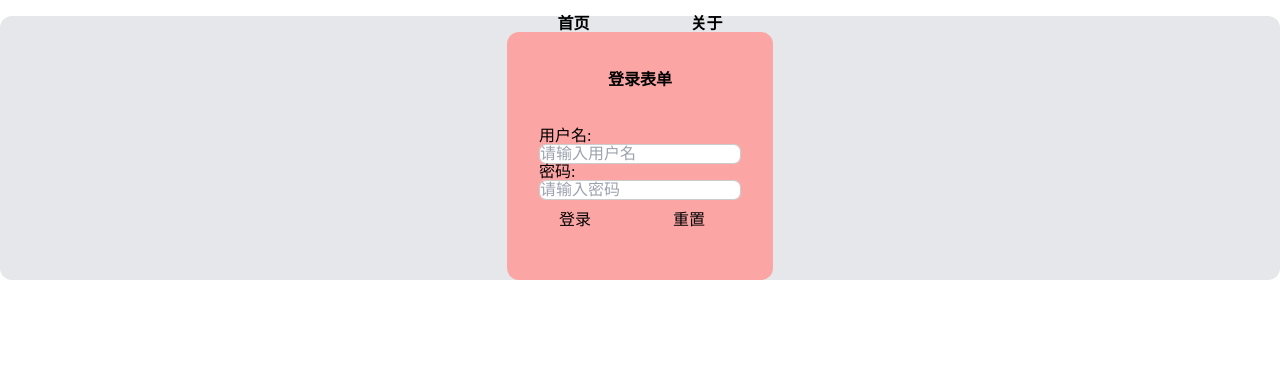
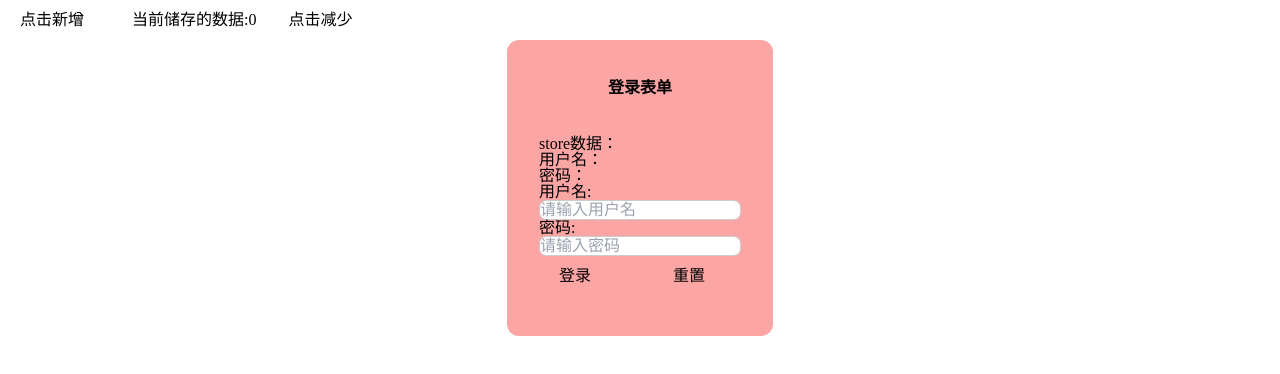
Before and after one commit to SlowDrunk/react_study, a React (Create React App) app in the folder my-react/: page /login in a window 1280 px wide. Shown: the top 374 px of the page. Built offline with nearby package versions, Linux system fonts and the light colour scheme.

Commit message:
feat: 新增redux案例，这里用的是redux toolkit原本用法请看官网

```diff
--- a/my-react/package.json
+++ b/my-react/package.json
@@ -4,6 +4,7 @@
   "private": true,
   "dependencies": {
     "@craco/craco": "^7.1.0",
+    "@reduxjs/toolkit": "^2.0.1",
     "@testing-library/jest-dom": "^5.17.0",
     "@testing-library/react": "^13.4.0",
     "@testing-library/user-event": "^13.5.0",
@@ -12,7 +13,9 @@
     "axios": "^1.6.2",
     "react": "^18.2.0",
     "react-dom": "^18.2.0",
+    "react-redux": "^9.0.4",
     "react-scripts": "5.0.1",
+    "redux": "^5.0.1",
     "swiper": "^11.0.5",
     "typescript": "^5.3.3",
     "web-vitals": "^2.1.4"
--- a/my-react/src/App.tsx
+++ b/my-react/src/App.tsx
@@ -5,19 +5,25 @@
 // import Tabs from "@/cases/Tabs/Tabs";
 // import TodoListControled from "@/cases/todoList/TodoListControled.tsx";
 // import FtoC from "./components/FtoC";
-// import TestLoginForm from "./components/TestLoginForm";
+import TestLoginForm from "./components/TestLoginForm";
 // import PubAndSub from "./components/PubAndSub";
 // import LifeCircel from "./components/LifeCircel";
 // import SwiperDemo from "@/cases/swierDemo/SwiperDemo";
 // import FunctionComUseState from "./components/FunctionComUseState";
 // import UseEffectTest from "@/components/UseEffectTest"
-import TodoListReducer from '@/cases/todoList/TodoListReducer'
+// import TodoListReducer from '@/cases/todoList/TodoListReducer'
+import ReduxCount from '@/components/ReduxCount'
+import { Provider } from 'react-redux'
+import store from './redux';
 
 function App() {
   return (
     <div className="w-full h-full">
       <div className="flex flex-col">
-        <TodoListReducer></TodoListReducer>
+        <Provider store={store}>
+          <ReduxCount></ReduxCount>
+          <TestLoginForm></TestLoginForm>
+        </Provider>
       </div>
     </div>
   );
--- /dev/null
+++ b/my-react/src/components/ReduxCount.tsx
@@ -0,0 +1,14 @@
+import { incremented, decremented } from '@/redux/reducers/CountReducer'
+import { useSelector, useDispatch } from 'react-redux'
+
+export default function ReduxCount() {
+    const dispatch = useDispatch()
+    const storeValue = useSelector((state: any) => state.counter.value)
+    return (
+        <div className='flex flex-row items-center gap-3'>
+            <button className='bg-[#1677ff] h-[40px] mr-4 text-[#ffffff]  px-5 py-3 rounded-xl flex items-center justify-center' onClick={() => dispatch(incremented())}>点击新增</button>
+            <span>当前储存的数据:{storeValue}</span>
+            <button className='bg-[#1677ff] h-[40px] mr-4 text-[#ffffff]  px-5 py-3 rounded-xl flex items-center justify-center' onClick={() => dispatch(decremented())}>点击减少</button>
+        </div>
+    )
+}
--- a/my-react/src/components/TestLoginForm.tsx
+++ b/my-react/src/components/TestLoginForm.tsx
@@ -1,35 +1,42 @@
+/* eslint-disable @typescript-eslint/no-useless-constructor */
 import React, { Component } from 'react'
+// 引入对应的Reducer
+import { setUsername, setPassword } from '@/redux/reducers/UserReducer'
+// 在类组件中使用这个方式将组件和方法连接起来
+import { connect } from 'react-redux'
 import InputCom from './InputCom'
 
-export default class TestLoginForm extends Component {
+class TestLoginForm extends Component {
+    props: any
     state = {
         userName: '',
         password: ''
     }
-    props: Readonly<any | null> = {};
     loginFn() {
-        console.log('loginFn', this.props)
-        console.log(`用户名${this.state.userName},密码${this.state.password}`)
-        localStorage.setItem('userName', this.state.userName)
-        localStorage.setItem('password', this.state.password)
-        if (this.props.history) {
-            this.props.history.push('/home')
-        }
+        this.props.setUsername(this.state.userName)
+        this.props.setPassword(this.state.password)
     }
     resetForm() {
         this.setState({
             userName: '',
             password: ''
         })
-        localStorage.removeItem('userName')
-        localStorage.removeItem('password')
     }
     render() {
+        const { username, password } = this.props as any
         return (
             <div className='w-[400px] bg-red-300 rounded-xl flex flex-col justify-center px-8 py-10 mt-[200px] mx-auto'>
                 <div className='w-full text-center mb-10 text-[20px] font-semibold'>登录表单</div>
                 <div>
+                    store数据：
+                    <div>用户名：{username}</div>
+                    <div>
+                        密码：{password}
+                    </div>
+                </div>
+                <div>
                     <InputCom label='用户名' type='text' placeholder='请输入用户名' value={this.state.userName} changeValue={(value: string) => {
+
                         this.setState({
                             userName: value
                         })
@@ -50,3 +57,17 @@ export default class TestLoginForm extends Component {
         )
     }
 }
+// mapStateToProps 将 Redux store 的状态映射到组件的属性
+const mapStateToProps = (state: any) => {
+    return {
+        username: state.user.username,
+        password: state.user.password,
+    };
+};
+
+// mapDispatchToProps 将 dispatch 函数映射到组件的属性
+const mapDispatchToProps = {
+    setUsername,
+    setPassword,
+};
+export default connect(mapStateToProps, mapDispatchToProps)(TestLoginForm);
--- a/my-react/src/index.js
+++ b/my-react/src/index.js
@@ -1,7 +1,7 @@
 import React from "react";
 import ReactDOM from "react-dom/client";
 import "@/assets/css/reset.css";
-import App from "@/router/App.tsx";
+import App from "@/App.tsx";
 import reportWebVitals from "@/reportWebVitals";
 
 const root = ReactDOM.createRoot(document.getElementById("root"));
--- /dev/null
+++ b/my-react/src/redux/index.ts
@@ -0,0 +1,7 @@
+import { configureStore } from '@reduxjs/toolkit'
+// import {incremented,decremented} from '@/redux/reducers/CountReducer'
+import rootReducer from './reducers';
+
+const store = configureStore({ reducer: rootReducer });
+
+export default store;
--- /dev/null
+++ b/my-react/src/redux/reducers/CountReducer.ts
@@ -0,0 +1,20 @@
+import { createSlice } from "@reduxjs/toolkit";
+
+const countSlice = createSlice({
+    name: 'counter',
+    initialState: {
+        value: 0,
+    },
+    reducers: {
+        incremented: (state) => {
+            state.value += 1;
+        },
+        decremented: (state) => {
+            state.value -= 1;
+        },
+    },
+});
+
+export const { incremented, decremented } = countSlice.actions;
+
+export default countSlice.reducer;
--- /dev/null
+++ b/my-react/src/redux/reducers/UserReducer.ts
@@ -0,0 +1,27 @@
+// userReducer.js
+
+import { createSlice } from '@reduxjs/toolkit';
+
+const userSlice = createSlice({
+    name: 'user',
+    initialState: {
+        username: '',
+        password: '',
+    },
+    reducers: {
+        setUsername: (state, action) => {
+            state.username = action.payload;
+        },
+        setPassword: (state, action) => {
+            state.password = action.payload;
+        },
+        resetUser: (state) => {
+            state.username = '';
+            state.password = '';
+        },
+    },
+});
+
+export const { setUsername, setPassword, resetUser } = userSlice.actions;
+
+export default userSlice.reducer;
--- /dev/null
+++ b/my-react/src/redux/reducers/index.ts
@@ -0,0 +1,12 @@
+// rootReducer.js
+
+import { combineReducers } from '@reduxjs/toolkit';
+import counterReducer from './CountReducer';
+import userReducer from './UserReducer';
+
+const rootReducer = combineReducers({
+  counter: counterReducer,
+  user: userReducer,
+});
+
+export default rootReducer;
--- a/my-react/src/router/App.tsx
+++ b/my-react/src/router/App.tsx
@@ -1,10 +1,8 @@
 import MyRouter from "./MyRouter";
-import MyNavBar from "./MyNavBar";
 function App() {
     return (
         <div className="w-full h-full">
             <div className="flex flex-col items-center w-[400px] h-[600px] bg-gray-200 rounded-xl mx-auto mt-4 p-[12px]">
-                {/* <MyNavBar></MyNavBar> */}
                 <MyRouter></MyRouter>
             </div>
         </div>
```
Also changed, not shown: 1 other file (tests, documents, lock files or other folders).
